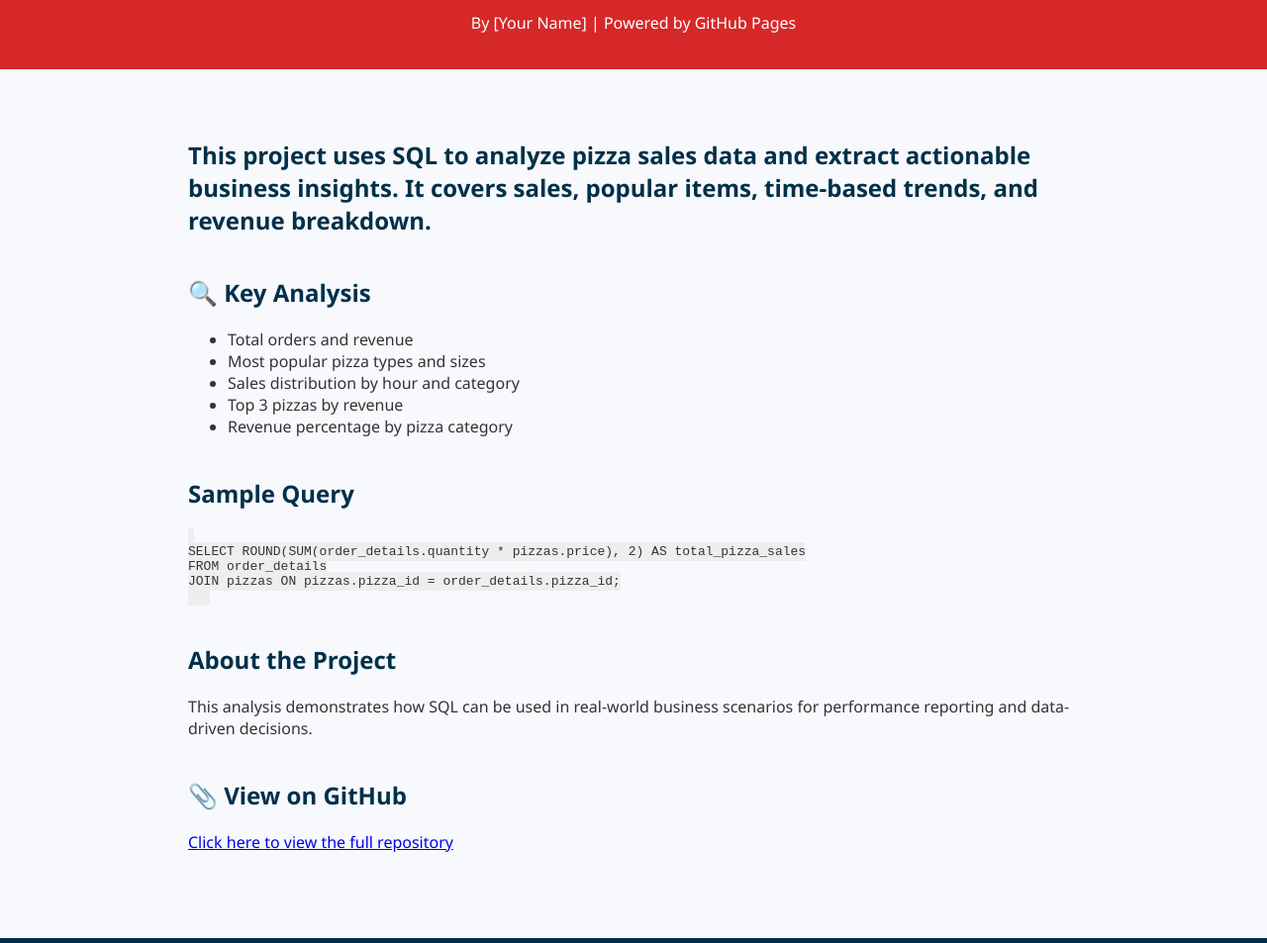
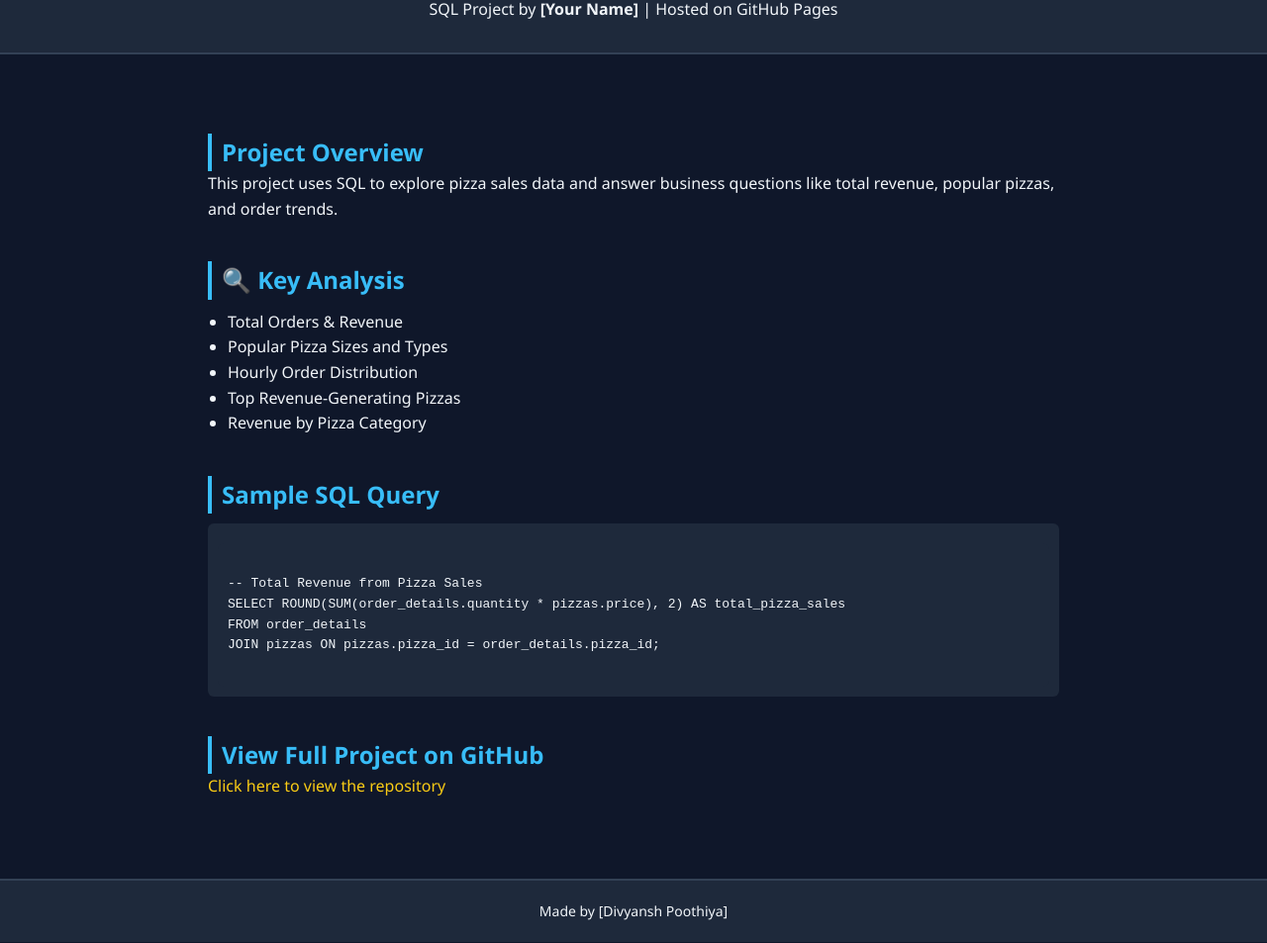
Before and after one commit to DivyanshPoothiya/Pizza_Sales-Analysis, a plain HTML site: page Index.html in a window 1280 px wide. Shown: the part 94-1047 px from the top of the page at 99% size. Drawn offline with Linux system fonts and the light colour scheme.

Commit message:
Update Index.html

```diff
--- a/Index.html
+++ b/Index.html
@@ -5,79 +5,117 @@
   <meta name="viewport" content="width=device-width, initial-scale=1.0"/>
   <title>Pizza Sales Analysis - SQL Project</title>
   <style>
+    * {
+      margin: 0;
+      padding: 0;
+      box-sizing: border-box;
+    }
     body {
       font-family: 'Segoe UI', Tahoma, Geneva, Verdana, sans-serif;
-      background: #f7f9fc;
-      margin: 0;
-      padding: 0;
-      color: #333;
+      background: #0f172a;
+      color: #f1f5f9;
+      line-height: 1.6;
+      animation: fadeIn 1.5s ease-in;
     }
+
     header {
-      background-color: #d62828;
-      color: white;
-      padding: 20px 30px;
+      background-color: #1e293b;
+      padding: 30px 20px;
       text-align: center;
+      border-bottom: 2px solid #334155;
     }
+
+    header h1 {
+      font-size: 2em;
+      color: #facc15;
+      margin-bottom: 10px;
+    }
+
     section {
-      padding: 30px;
       max-width: 900px;
       margin: auto;
+      padding: 40px 20px;
     }
+
     h2 {
-      color: #003049;
+      color: #38bdf8;
       margin-top: 40px;
+      border-left: 4px solid #38bdf8;
+      padding-left: 10px;
     }
-    code {
-      background-color: #eee;
-      padding: 2px 6px;
-      border-radius: 4px;
-      font-family: monospace;
+
+    ul {
+      margin-top: 10px;
+      padding-left: 20px;
     }
+
+    code, pre {
+      background-color: #1e293b;
+      padding: 10px;
+      display: block;
+      border-radius: 6px;
+      margin-top: 10px;
+      overflow-x: auto;
+    }
+
+    a {
+      color: #facc15;
+      text-decoration: none;
+    }
+
+    a:hover {
+      text-decoration: underline;
+    }
+
     footer {
+      background: #1e293b;
       text-align: center;
       padding: 20px;
-      background: #003049;
-      color: white;
+      font-size: 14px;
       margin-top: 40px;
+      border-top: 2px solid #334155;
+    }
+
+    @keyframes fadeIn {
+      from { opacity: 0; transform: translateY(20px); }
+      to { opacity: 1; transform: translateY(0); }
     }
   </style>
 </head>
 <body>
 
 <header>
-  <h1> Pizza Sales Analysis – SQL Project</h1>
-  <p>By [Your Name] | Powered by GitHub Pages</p>
+  <h1> Pizza Sales Analysis</h1>
+  <p>SQL Project by <strong>[Your Name]</strong> | Hosted on GitHub Pages</p>
 </header>
 
 <section>
-  <h2 Project Overview</h2>
-  <p>This project uses SQL to analyze pizza sales data and extract actionable business insights. It covers sales, popular items, time-based trends, and revenue breakdown.</p>
+  <h2> Project Overview</h2>
+  <p>This project uses SQL to explore pizza sales data and answer business questions like total revenue, popular pizzas, and order trends.</p>
 
   <h2>🔍 Key Analysis</h2>
   <ul>
-    <li>Total orders and revenue</li>
-    <li>Most popular pizza types and sizes</li>
-    <li>Sales distribution by hour and category</li>
-    <li>Top 3 pizzas by revenue</li>
-    <li>Revenue percentage by pizza category</li>
+    <li>Total Orders & Revenue</li>
+    <li>Popular Pizza Sizes and Types</li>
+    <li>Hourly Order Distribution</li>
+    <li>Top Revenue-Generating Pizzas</li>
+    <li>Revenue by Pizza Category</li>
   </ul>
 
-  <h2> Sample Query</h2>
+  <h2> Sample SQL Query</h2>
   <pre><code>
+-- Total Revenue from Pizza Sales
 SELECT ROUND(SUM(order_details.quantity * pizzas.price), 2) AS total_pizza_sales
 FROM order_details
 JOIN pizzas ON pizzas.pizza_id = order_details.pizza_id;
   </code></pre>
 
-  <h2>About the Project</h2>
-  <p>This analysis demonstrates how SQL can be used in real-world business scenarios for performance reporting and data-driven decisions.</p>
-
-  <h2>📎 View on GitHub</h2>
-  <p><a href="https://github.com/yourusername/pizza-sales-sql" target="_blank">Click here to view the full repository</a></p>
+  <h2> View Full Project on GitHub</h2>
+  <p><a href="https://github.com/DivyanshPoothiya/Pizza_Sales-Analysis" target="_blank">Click here to view the repository</a></p>
 </section>
 
 <footer>
-  Made by  [Divyansh Poothiya]
+  Made by [Divyansh Poothiya]
 </footer>
 
 </body>
```
